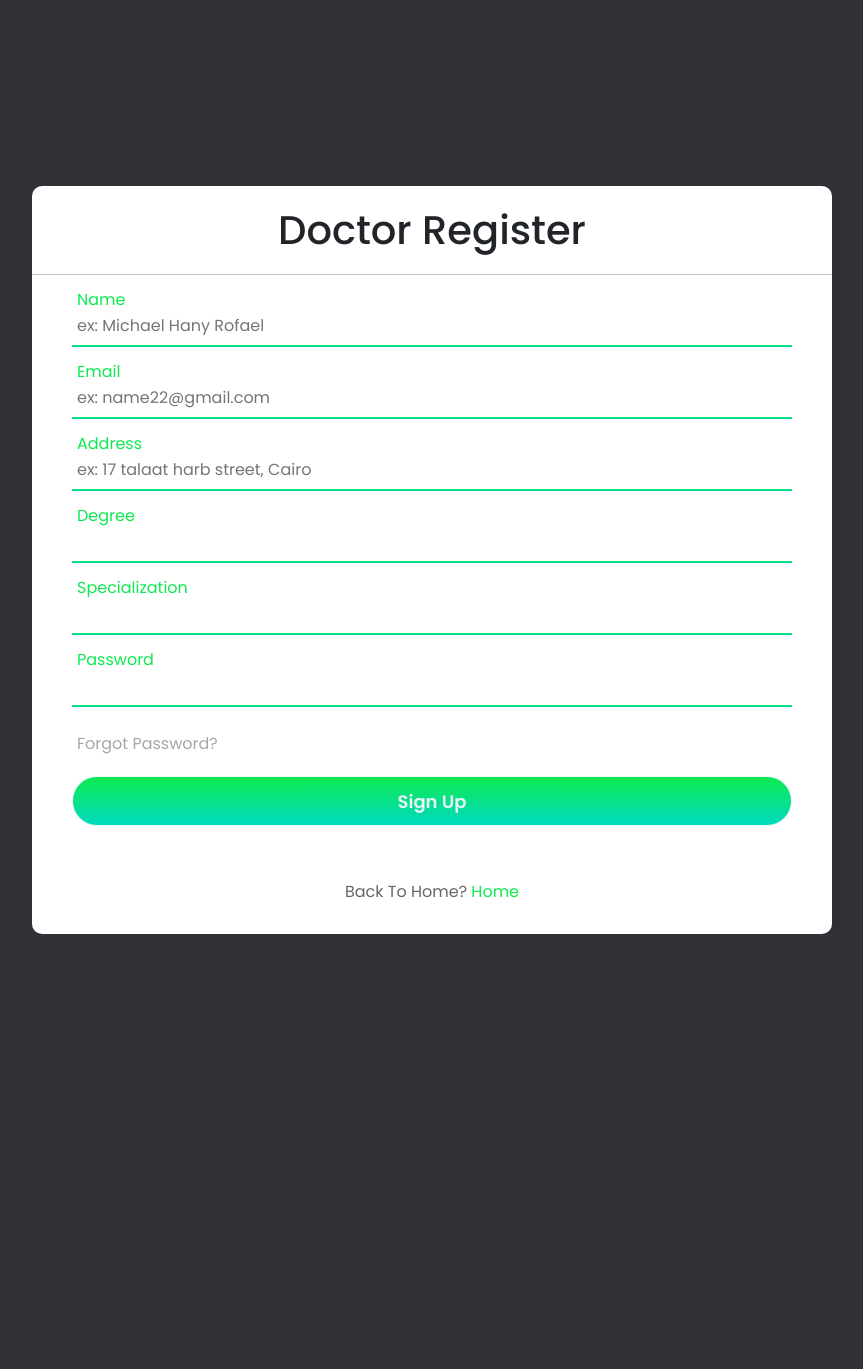
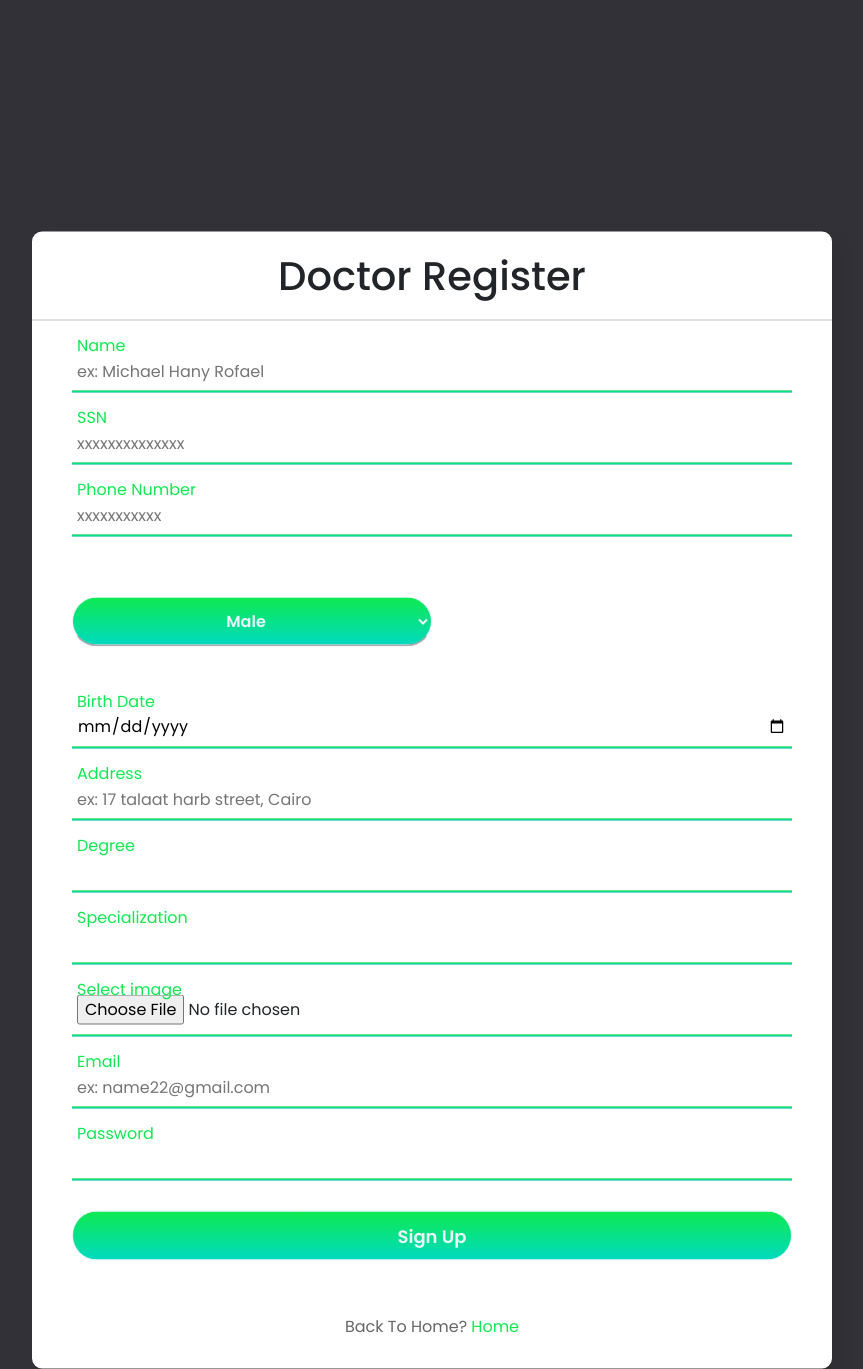
Before and after one commit to MarinaNasser/Physiotherapy-Department, a Flask app: page /adddoctor in a window 1280 px wide. Shown: the whole page, without its empty margins (208-1071 px from the left). Before the commit the page ends 934 px from the top, so only its background shows below. Run offline with Flask 2, Linux system fonts and the light colour scheme; some libraries are stand-ins or nearby versions.

Commit message:
adddoctor.html gdeda

```diff
--- a/static/css/login.css
+++ b/static/css/login.css
@@ -23,7 +23,7 @@ body{
 }
 .centerSignUp{
   position: absolute;
-  top: 70%;
+  top: 100%;
   left: 50%;
   transform: translate(-50%, -50%);
   width: 800px;
@@ -161,3 +161,23 @@ input[type="submit"]:hover{
   cursor: pointer;
   outline: none;
   }
+
+  select{
+    width: 50%;
+    height: 50px;
+    border: 1px solid;
+    background: -webkit-gradient(
+      linear,
+      left top,
+      left bottom,
+      from(#0ee951),
+      to(#00dabf)
+    );
+    border-radius: 25px;
+    font-size: 18px;
+    color: #e9f4fb;
+    font-weight: 700;
+    cursor: pointer;
+    outline: none;
+    text-align: center;
+  }
--- a/templates/adddoctor.html
+++ b/templates/adddoctor.html
@@ -53,16 +53,43 @@
           <label for="Name">Name</label>
         </div>
 
-      <!-- email -->
-        <div class="txt_field">
-          <input
-          type="text" name="email"
-          placeholder="ex: name22@gmail.com" />
-          <span></span>
-          <label for="email">Email</label>
-        </div>
+      <!-- ssn -->
+      <div class="txt_field">
+        <input
+        type="int" inputmode="numeric" maxlength="14"
+        placeholder="xxxxxxxxxxxxxx" name="ssn" />
+        <span></span>
+        <label for="Department">SSN</label>
+      </div>
+      <!-- phone number -->
+      <div class="txt_field">
+        <input
+        type="tel" inputmode="numeric" maxlength="11"
+        placeholder="xxxxxxxxxxx" name="phone number" />
+        <span></span>
+        <label for="Department">Phone Number</label>
+      </div>
 
-      <!-- address -->
+    <!-- sex -->
+      <div>
+      <span></span>
+      <select
+        class="txt_field"
+        aria-label="Default select example"
+        name="sex">
+        <option value="Male">Male</option>
+        <option value="Female">Female</option>
+      </select>
+    </div>
+
+    <!-- birth date -->
+    <div class="txt_field">
+      <input type="date" name="birth_date" />
+      <span></span>
+      <label for="birth_date">Birth Date</label>
+    </div>
+
+    <!-- address -->
         <div class="txt_field">
           <input
           type="text" name="address"
@@ -86,13 +113,34 @@
           <label for="Specialization">Specialization</label>
         </div>
 
+        <!-- file -->
+      <div class="txt_field">
+        <div class="custom">
+          <input
+            type="file"
+            name="photo"
+            placeholder="Photo"
+          />
+          <span></span>
+          <label for="photo">Select image</label>
+        </div>
+      </div>
+
+      <!-- email -->
+      <div class="txt_field">
+        <input
+        type="text" name="email"
+        placeholder="ex: name22@gmail.com" />
+        <span></span>
+        <label for="email">Email</label>
+      </div>
+
         <!-- password -->
         <div class="txt_field">
           <input type="password"  name="password" />
           <span></span>
           <label for="Password">Password</label>
         </div>
-        <div class="pass">Forgot Password?</div>
 
         <input type="submit" value="Sign Up" />
         <div class="signup_link">
--- a/templates/adddoctor_mo7awla.html
+++ b/templates/adddoctor_mo7awla.html
@@ -52,7 +52,7 @@
     <div class="form-group">
       <label for="Department">SSN</label>
       <input type="int" inputmode="numeric" maxlength="14"
-      placeholder="xxxxxxxxxxxxxx" class="form-control" id="SSN" name="ssn"
+      placeholder="xxxxxxxxxxxxxx" class="form-control" id="SSN" name="ssn">
     </div>
     <!-- sex -->
     <div>
@@ -61,8 +61,7 @@
         class="form-select"
         aria-label="Default select example"
         id="sex"
-        name="sex"
-      >
+        name="sex">
         <option value="Male">Male</option>
         <option value="Female">Female</option>
       </select>
```
